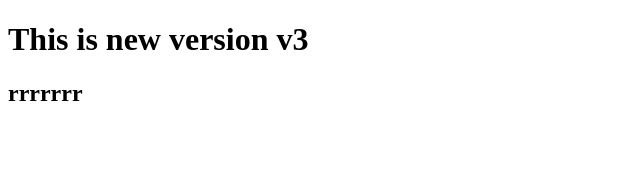
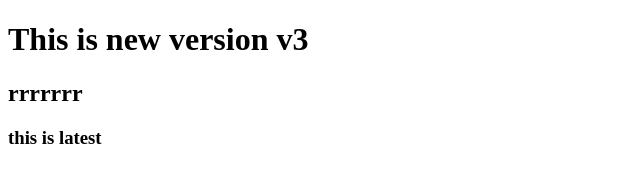
Before and after one commit to gopal-krishna-jha/git-repo, a plain HTML site: page index.html in a window 1280 px wide. Shown: the whole page, without its empty margins (0-640 px from the left). Drawn offline with Linux system fonts and the light colour scheme.

Commit message:
this is v5

```diff
--- a/index.html
+++ b/index.html
@@ -9,5 +9,6 @@
     <h1>This is new version v3
     </h1>
     <h2>rrrrrrr</h2>
+    <h3>this is latest</h3>
 </body>
 </html>
```
